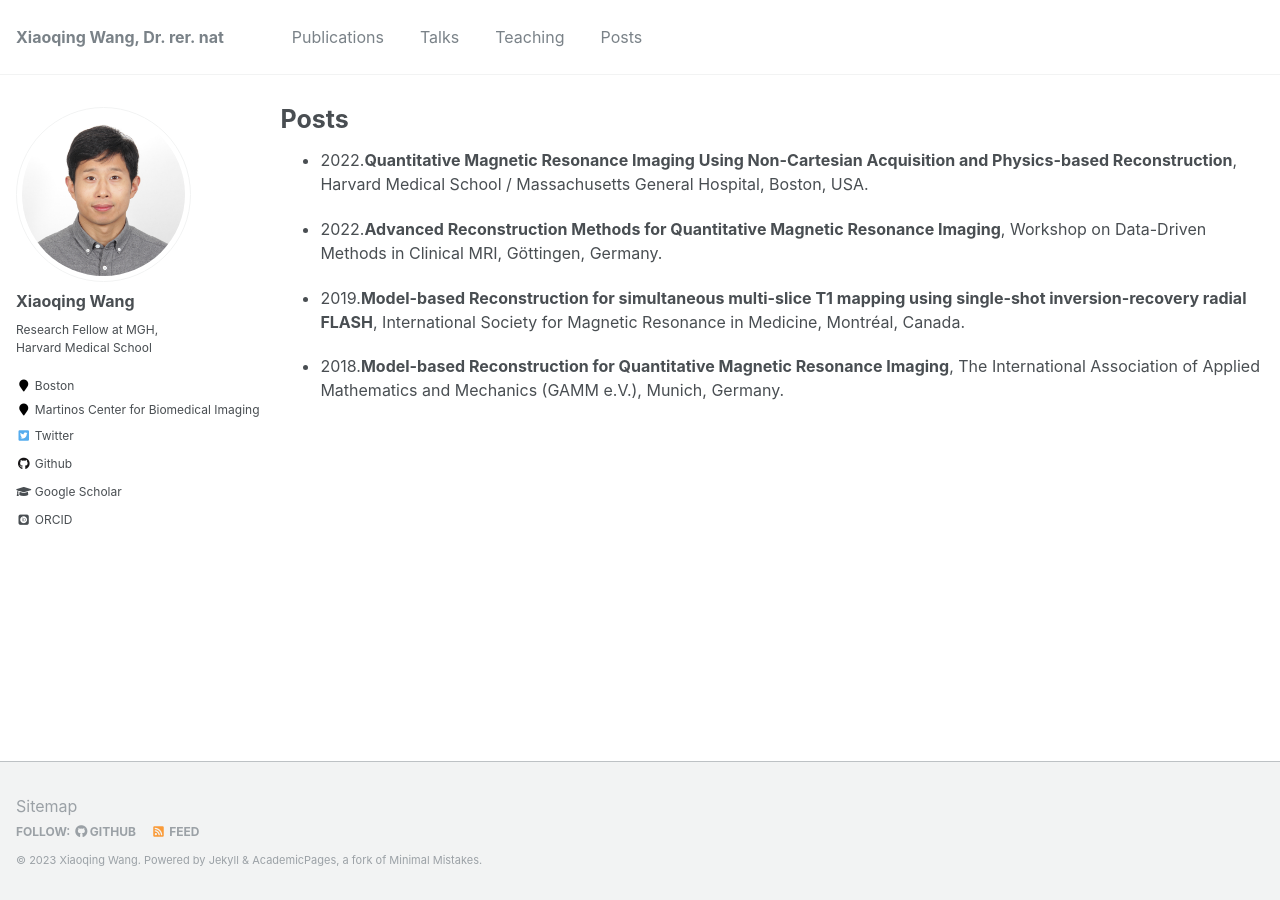
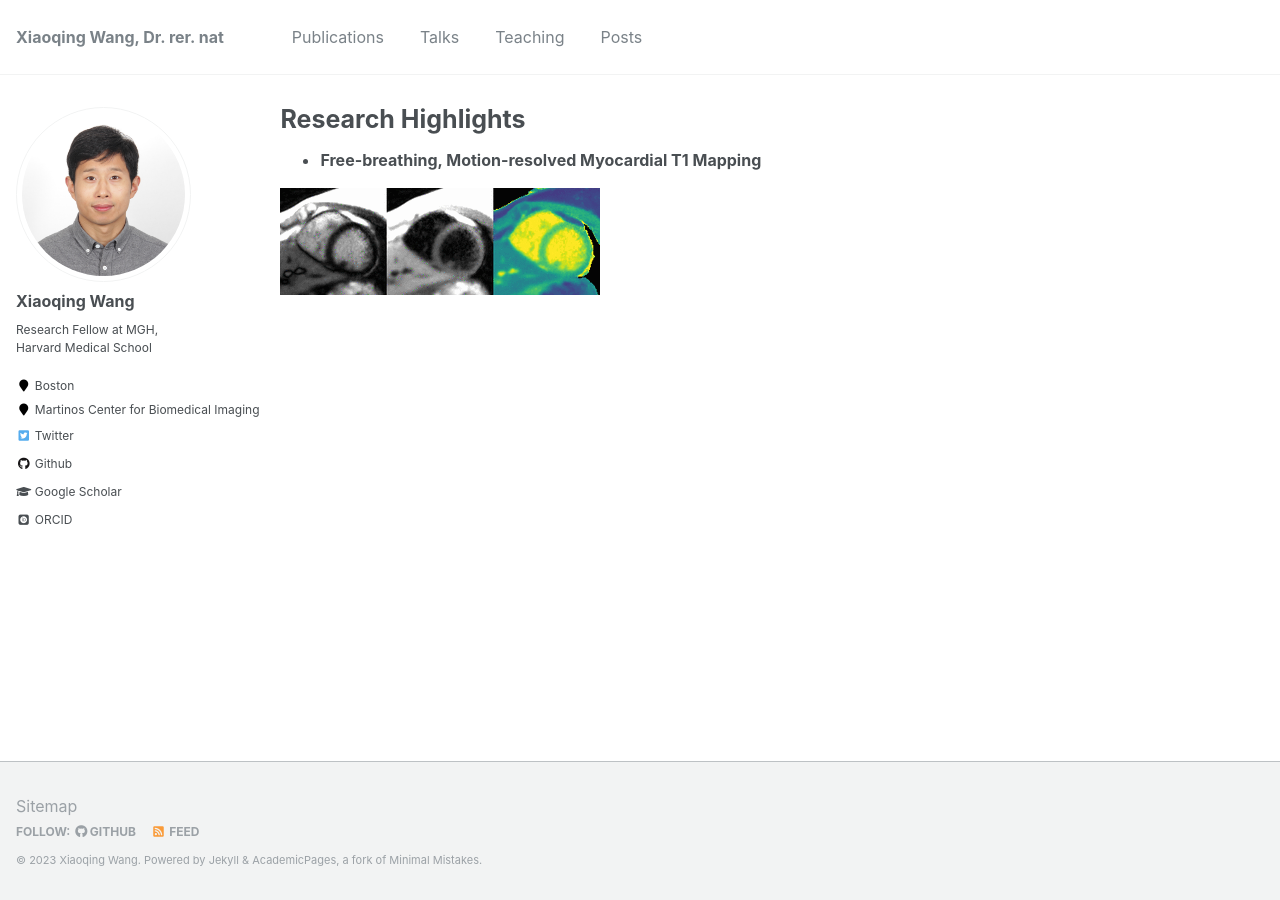
Before and after one commit to xqwang1/xqwang1.github.io, a Jekyll site: the page built from _pages/posts.md, in a window 1280 px wide. Built offline with Jekyll 4.4.1, drawn with Linux system fonts in a browser that asks for light colours; some web fonts are replaced.

Commit message:
update post

```diff
--- a/_pages/posts.md
+++ b/_pages/posts.md
@@ -1,6 +1,6 @@
 ---
 layout: archive
-title: "Posts"
+title: "Research Highlights"
 permalink: /posts/
 author_profile: true
 ---
@@ -12,13 +12,6 @@ author_profile: true
 
 </style>
 
+* **Free-breathing, Motion-resolved Myocardial T1 Mapping**
 
-* 2022.**Quantitative Magnetic Resonance Imaging Using Non-Cartesian Acquisition and Physics-based Reconstruction**, Harvard Medical School / Massachusetts General Hospital, Boston, USA.
-
-
-* 2022.**Advanced Reconstruction Methods for Quantitative Magnetic Resonance Imaging**, Workshop on Data-Driven Methods in Clinical MRI, Göttingen, Germany.
-
-
-* 2019.**Model-based Reconstruction for simultaneous multi-slice T1 mapping using single-shot inversion-recovery radial FLASH**, International Society for Magnetic Resonance in Medicine, Montréal, Canada.
-
-* 2018.**Model-based Reconstruction for Quantitative Magnetic Resonance Imaging**, The International Association of Applied Mathematics and Mechanics (GAMM e.V.), Munich, Germany.
+![Alt Text](https://xqwang1.github.io/files/dynamicT1.gif)
```
Also changed, not shown: files/dynamicT1.gif (added).
